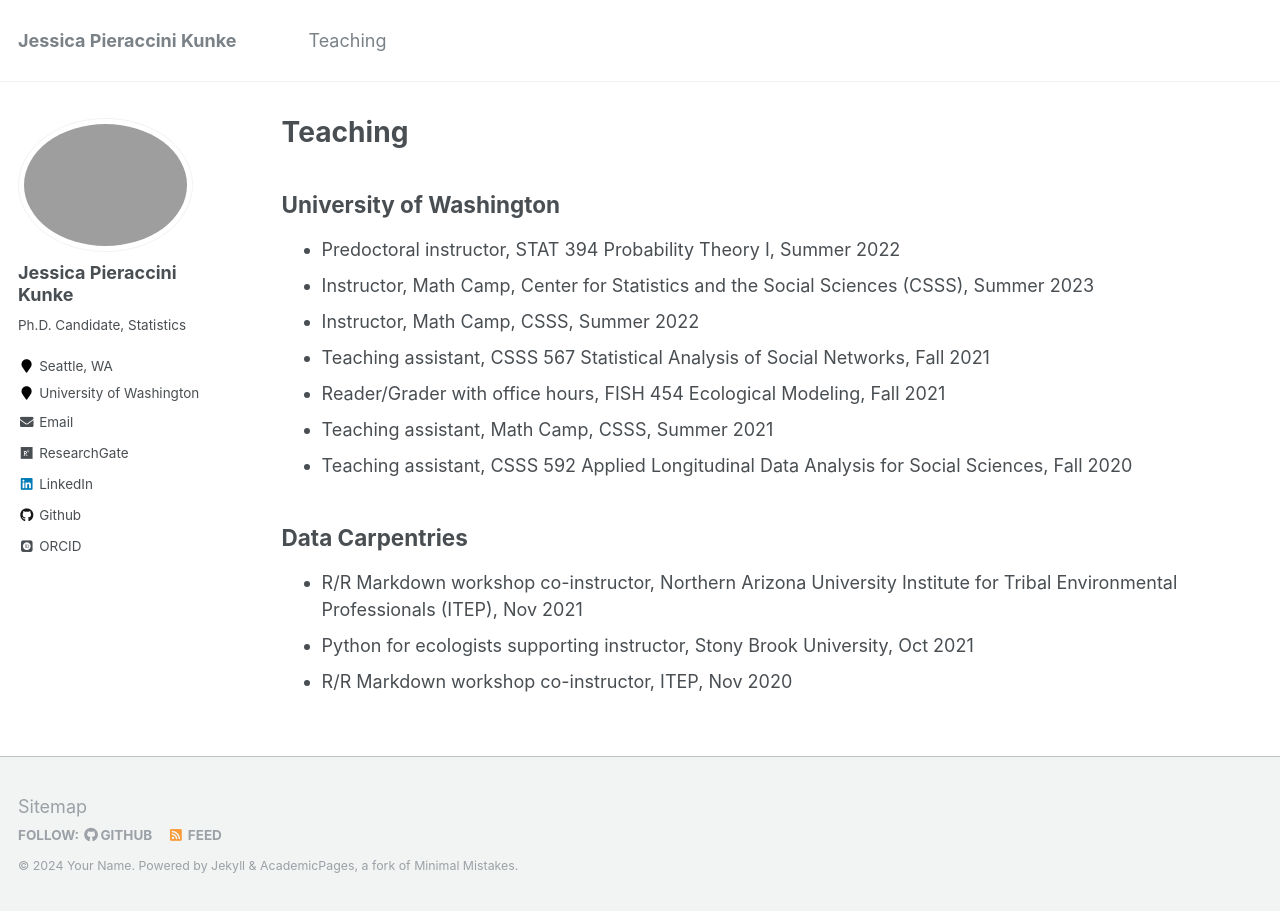
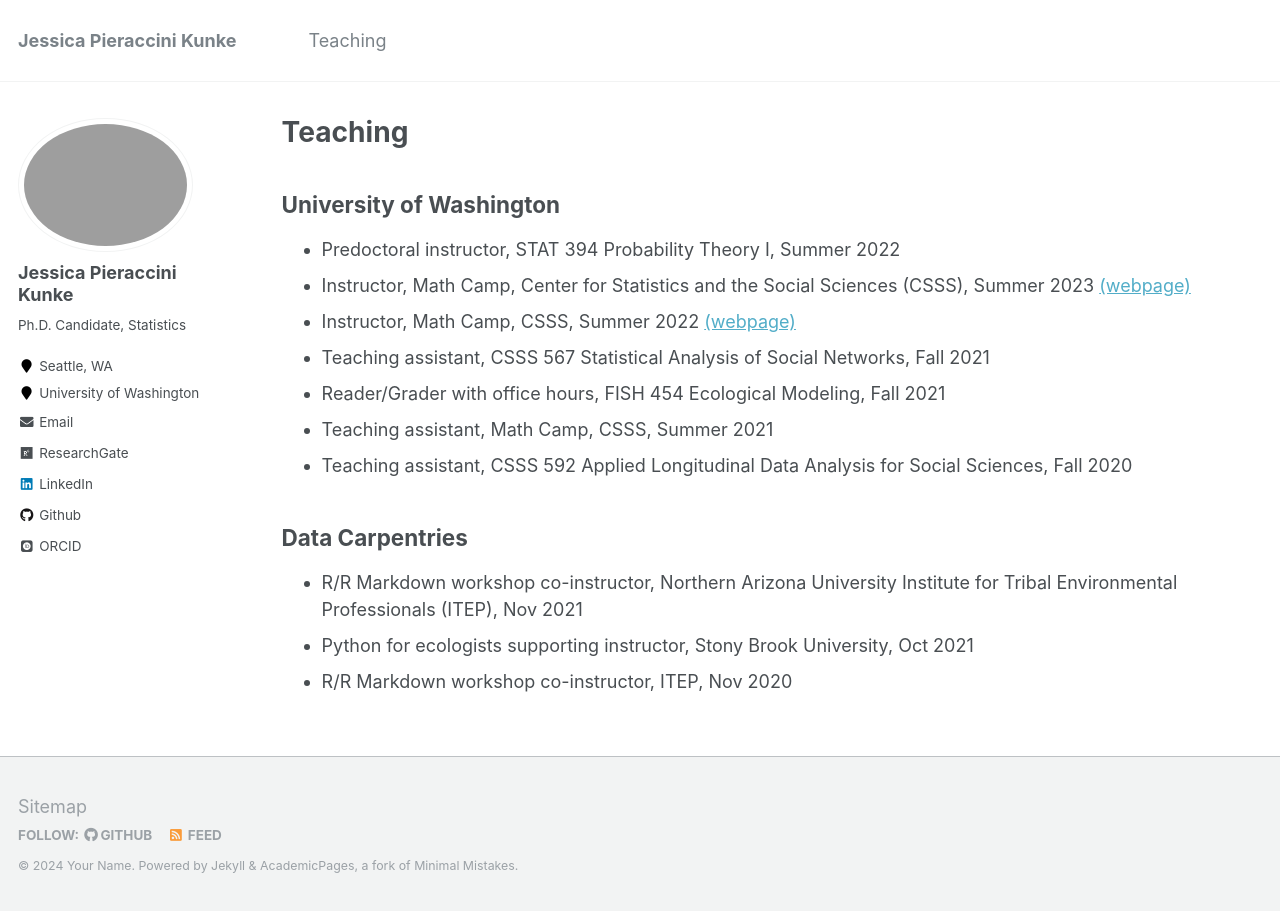
Before and after one commit to jpierkunke/jpierkunke.github.io, a Jekyll site: the page built from _pages/teaching.md, in a window 1280 px wide. Built offline with Jekyll 4.4.1, drawn with Linux system fonts in a browser that asks for light colours; some web fonts are replaced.

Commit message:
Update teaching.md

```diff
--- a/_pages/teaching.md
+++ b/_pages/teaching.md
@@ -8,8 +8,8 @@ author_profile: true
 ## University of Washington
 
 - Predoctoral instructor, STAT 394 Probability Theory I, Summer 2022
-- Instructor, Math Camp, Center for Statistics and the Social Sciences (CSSS), Summer 2023
-- Instructor, Math Camp, CSSS, Summer 2022
+- Instructor, Math Camp, Center for Statistics and the Social Sciences (CSSS), Summer 2023 [(webpage)](https://jpierkunke.github.io/CSSS-Math-Camp-2023/)
+- Instructor, Math Camp, CSSS, Summer 2022 [(webpage)](https://jpierkunke.github.io/CSSS-Math-Camp-2022/)
 - Teaching assistant, CSSS 567 Statistical Analysis of Social Networks, Fall 2021
 - Reader/Grader with office hours, FISH 454 Ecological Modeling, Fall 2021
 - Teaching assistant, Math Camp, CSSS, Summer 2021
```
